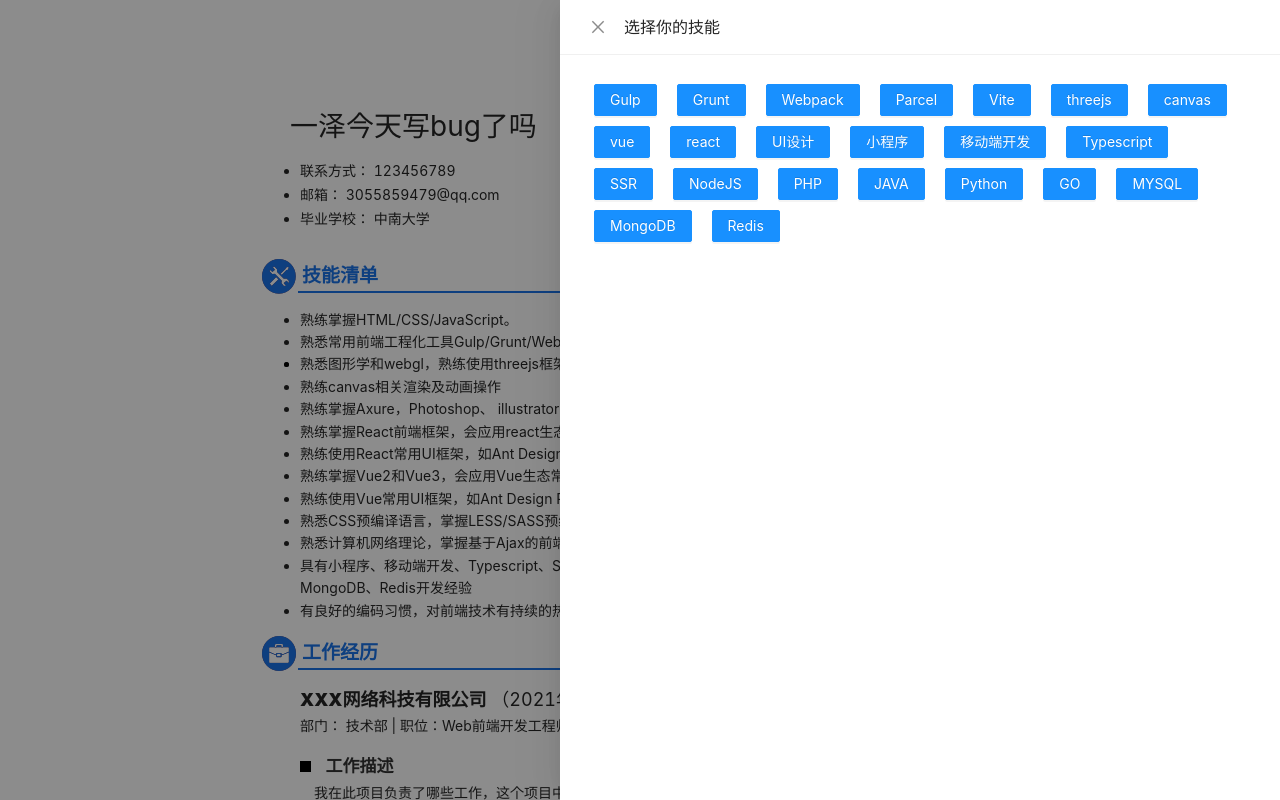
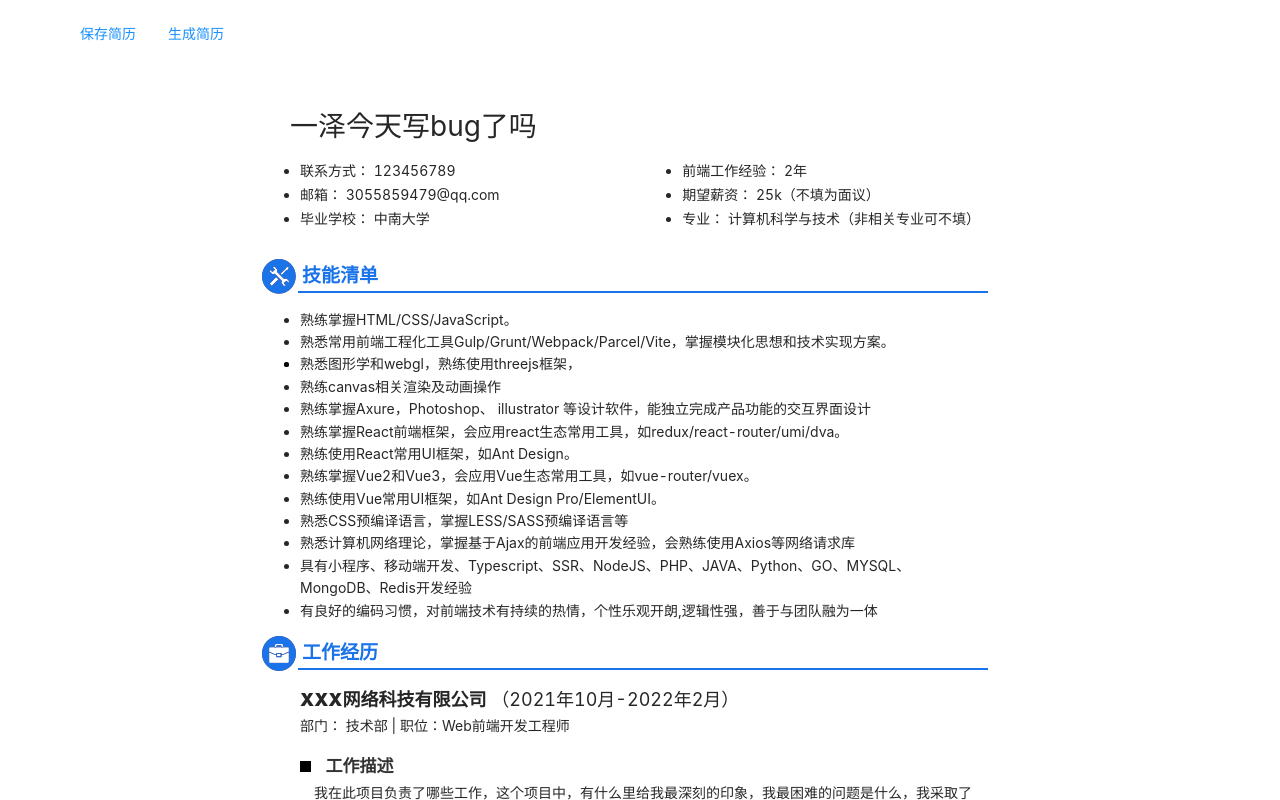
Before and after one commit to Coder-Huangzejia/resume, a React app: page / in a window 1280 px wide. Shown: the top 800 px of the page. Built offline with nearby package versions, Linux system fonts and the light colour scheme.

Commit message:
update: 更新了生成简历的功能

```diff
--- /dev/null
+++ b/src/App.css
@@ -0,0 +1,16 @@
+.operation-wrapper {
+  width: 60px;
+  height: 80px;
+  display: flex;
+  position: absolute;
+  top: 2%;
+  left: 5%;
+}
+.download-btn {
+  width: fit-content;
+  height: 35px;
+}
+.save-btn {
+  width: fit-content;
+  height: 35px;
+}
--- a/src/App.tsx
+++ b/src/App.tsx
@@ -1,4 +1,5 @@
-import { useCallback, useEffect, useState } from "react";
+import { Button } from "antd";
+import { useCallback, useState } from "react";
 import BasicDrawer from "./components/BasicDrawer";
 import Resume from "./components/Resume/index";
 import TechDrawer from "./components/TechDrawer";
@@ -7,7 +8,8 @@ import {
   FormStaticType,
   TechDataType,
 } from "./types/static";
-
+import downloadPDF from "./util/html2pdf";
+import "./App.css";
 export default function App() {
   const [formBasic, setFormBasic] = useState<FormStaticType>({
     name: "一泽今天写bug了吗",
@@ -18,8 +20,8 @@ export default function App() {
     major: "计算机科学与技术（非相关专业可不填）",
     age: 25,
     salary: "25k（不填为面议）",
-    blog: "www.blog.com(没有可不填)",
-    github: "www.github.com(没有可不填)",
+    blog: "https://juejin.cn/user/2419405862219277(没有可不填)",
+    github: "https://github.com/3055859479(没有可不填)",
   });
 
   const [techData, setTechData] = useState<TechDataType>({
@@ -123,7 +125,7 @@ export default function App() {
 
   const [drawerVisible, setDrawerVisible] = useState<DrawerVisibleType>({
     basicDrawerVisible: false,
-    techDrawerVisible: true,
+    techDrawerVisible: false,
   });
 
   const handleOpenDrawer = useCallback(
@@ -147,15 +149,17 @@ export default function App() {
     },
     [techData]
   );
-  useEffect(() => {
-    console.log(techData);
-  }, [techData]);
+  const exportPDF = useCallback(() => {
+    const pdf = document.getElementById("resume-wrapper") as HTMLElement;
+    downloadPDF(pdf, "Web前端开发", false, () => {});
+  }, []);
 
+  const save = () => {};
   return (
     <>
       <Resume
         setVisible={handleOpenDrawer}
-        form={formBasic}
+        formData={formBasic}
         techData={techData}
       />
       <BasicDrawer
@@ -169,6 +173,19 @@ export default function App() {
         onChooseList={onChooseList}
         setVisible={handleCloseDrawer}
       />
+      <div className="operation-wrapper">
+        <Button type="link" shape="default" className="save-btn" onClick={save}>
+          保存简历
+        </Button>
+        <Button
+          type="link"
+          shape="default"
+          className="download-btn"
+          onClick={exportPDF}
+        >
+          生成简历
+        </Button>
+      </div>
     </>
   );
 }
--- a/src/components/BasicDrawer/index.tsx
+++ b/src/components/BasicDrawer/index.tsx
@@ -62,7 +62,7 @@ const BasicDrawer: FC<BasicDrawerProps> = memo(
               </Col>
               <Col span="12">
                 <Item label="前端工作经验" name="frontEndTime">
-                  <Input placeholder="时间：1年" />
+                  <Input placeholder="时间：3年" />
                 </Item>
               </Col>
             </Row>
@@ -81,7 +81,7 @@ const BasicDrawer: FC<BasicDrawerProps> = memo(
             <Row gutter={16}>
               <Col span="12">
                 <Item label="年龄" name="age">
-                  <Input placeholder="请输入你的毕业学校" />
+                  <Input placeholder="请输入你的年龄" />
                 </Item>
               </Col>
               <Col span="12">
@@ -98,7 +98,7 @@ const BasicDrawer: FC<BasicDrawerProps> = memo(
               </Col>
               <Col span="12">
                 <Item label="github" name="github">
-                  <Input placeholder="请输入你的github网址" />
+                  <Input placeholder="请输入你的Github网址" />
                 </Item>
               </Col>
             </Row>
--- a/src/components/Resume/index.css
+++ b/src/components/Resume/index.css
@@ -40,9 +40,7 @@
 .person-info {
   margin-top: 1em;
 }
-.person-info .detail-list {
-  padding-left: 1.5em;
-}
+
 .person-info .detail-list span {
   display: block;
 }
@@ -206,8 +204,10 @@
 .person-info .detail-list .info-right {
   float: right;
 }
-.person-info .detail-list span {
+.person-info .detail-list ul {
   display: block;
+  padding: 0;
+  margin: 0;
 }
 .pro-skill {
   position: relative;
@@ -300,7 +300,7 @@
 }
 .honor-eva .self-evaluation {
   float: left;
-  width: 460px;
+  width: 800px;
   position: relative;
 }
 .honor-eva .self-evaluation .icon {
@@ -313,6 +313,11 @@
   padding: 0;
   margin: 0;
 }
+.honor-reward ul {
+  padding: 0;
+  margin: 0;
+}
+
 .clear-fix {
   clear: both;
 }
--- a/src/components/Resume/index.tsx
+++ b/src/components/Resume/index.tsx
@@ -4,11 +4,11 @@ import "./index.css";
 
 interface ResumeProps {
   techData: TechDataType;
-  form: FormStaticType;
+  formData: FormStaticType;
   setVisible: (name: "basicDrawerVisible" | "techDrawerVisible") => void;
 }
 
-const Resume: FC<ResumeProps> = memo(({ techData, form, setVisible }) => {
+const Resume: FC<ResumeProps> = memo(({ techData, formData, setVisible }) => {
   const {
     name,
     mobile,
@@ -19,7 +19,7 @@ const Resume: FC<ResumeProps> = memo(({ techData, form, setVisible }) => {
     github,
     blog,
     major,
-  } = form;
+  } = formData;
   const { webgl, frame } = techData;
   const toolStr = useMemo(() => {
     return techData.tools
@@ -181,17 +181,16 @@ const Resume: FC<ResumeProps> = memo(({ techData, form, setVisible }) => {
         <div className="self-evaluation">
           <span className="icon"></span>
           <span className="subtitle">自我评价</span>
-          <span className="long-line short-line"></span>
+          <span className="long-line"></span>
           <div className="detail-list">
             <ul>
-              <li>喜欢学习新东西，善于折腾</li>
-              <li>工作认真，细心，有很强的责任感</li>
-              <li>良好的语言沟通能力，能够积极主动交流以便解决问题</li>
-              <li>性格外向开朗，喜欢运动，喜欢打篮球，能够独立解决问题</li>
+              <li>注重代码质量，有代码洁癖</li>
+              <li>在保证一定工作效率的前提下不介意加班</li>
+              <li>良好的语言沟通能力，能够积极主动交流以便快速解决问题</li>
+              <li>对前端领域的知识有持续学习的动力，注重自身技术的提升</li>
             </ul>
           </div>
         </div>
-
         <div className="clear-fix"></div>
       </div>
       <div className="honor-reward">
@@ -200,10 +199,9 @@ const Resume: FC<ResumeProps> = memo(({ techData, form, setVisible }) => {
         <span className="long-line short-line"></span>
         <div className="detail-list">
           <ul>
-            <li>XXXXXXXXXXXXXXXXXXXX</li>
-            <li>XXXXXXXXXXXXXXXXXXXX</li>
-            <li>XXXXXXXXXXXXXXXXXXXX</li>
-            <li>XXXXXXXXXXXXXXXXXXXXX</li>
+            <li>大学英语四级/六级证书</li>
+            <li>高级软件设计师（软考证书）</li>
+            <li>PAT证书</li>
           </ul>
         </div>
       </div>
@@ -212,11 +210,10 @@ const Resume: FC<ResumeProps> = memo(({ techData, form, setVisible }) => {
         <span className="subtitle">博客</span>
         <span className="long-line"></span>
         <div className="detail-list">
-          <div className="info-left">
-            <span>掘金博客： {blog}</span>
-            <span>GitHub： {github}</span>
-          </div>
-
+          <ul>
+            <li>掘金博客： {blog}</li>
+            <li>GitHub： {github}</li>
+          </ul>
           <div className="clear-fix"></div>
         </div>
       </div>
```
